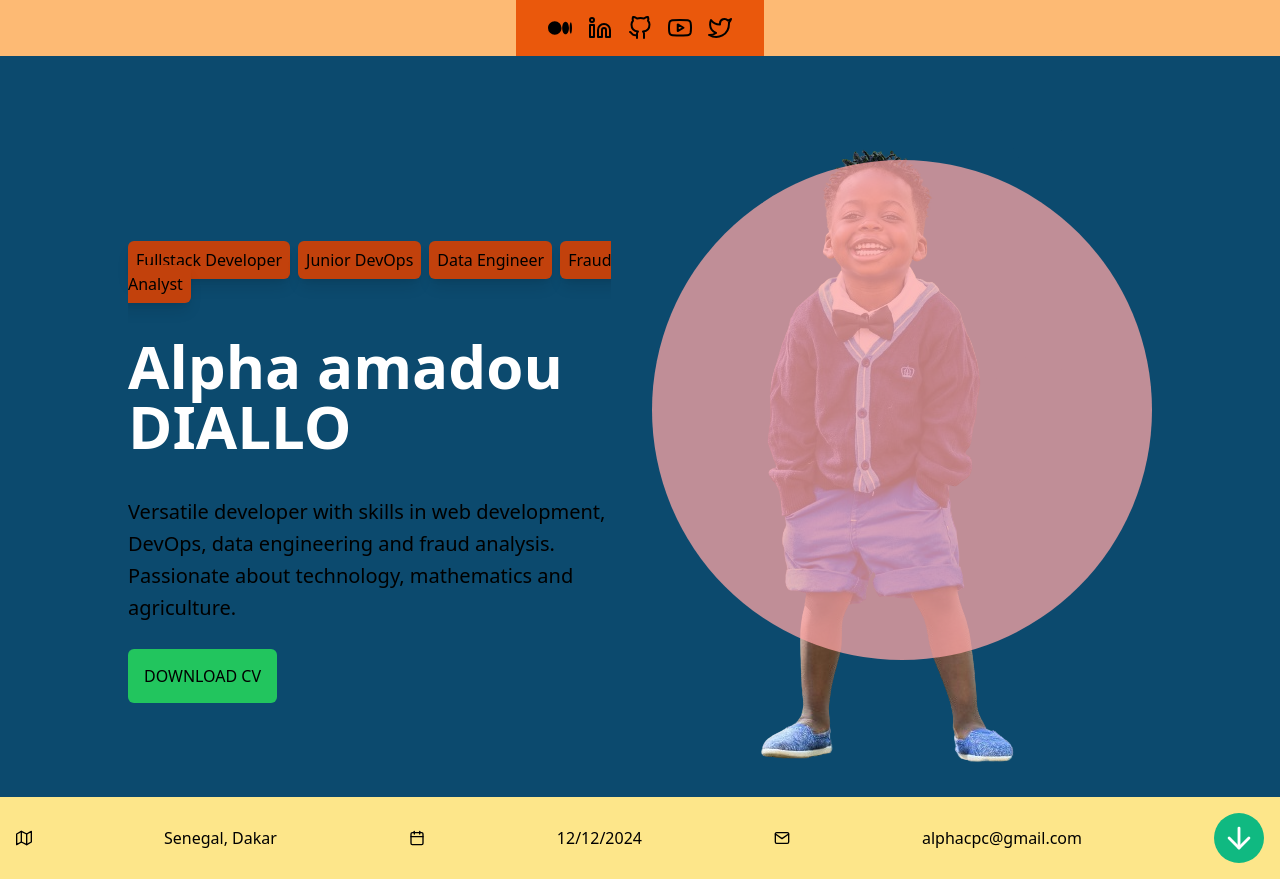
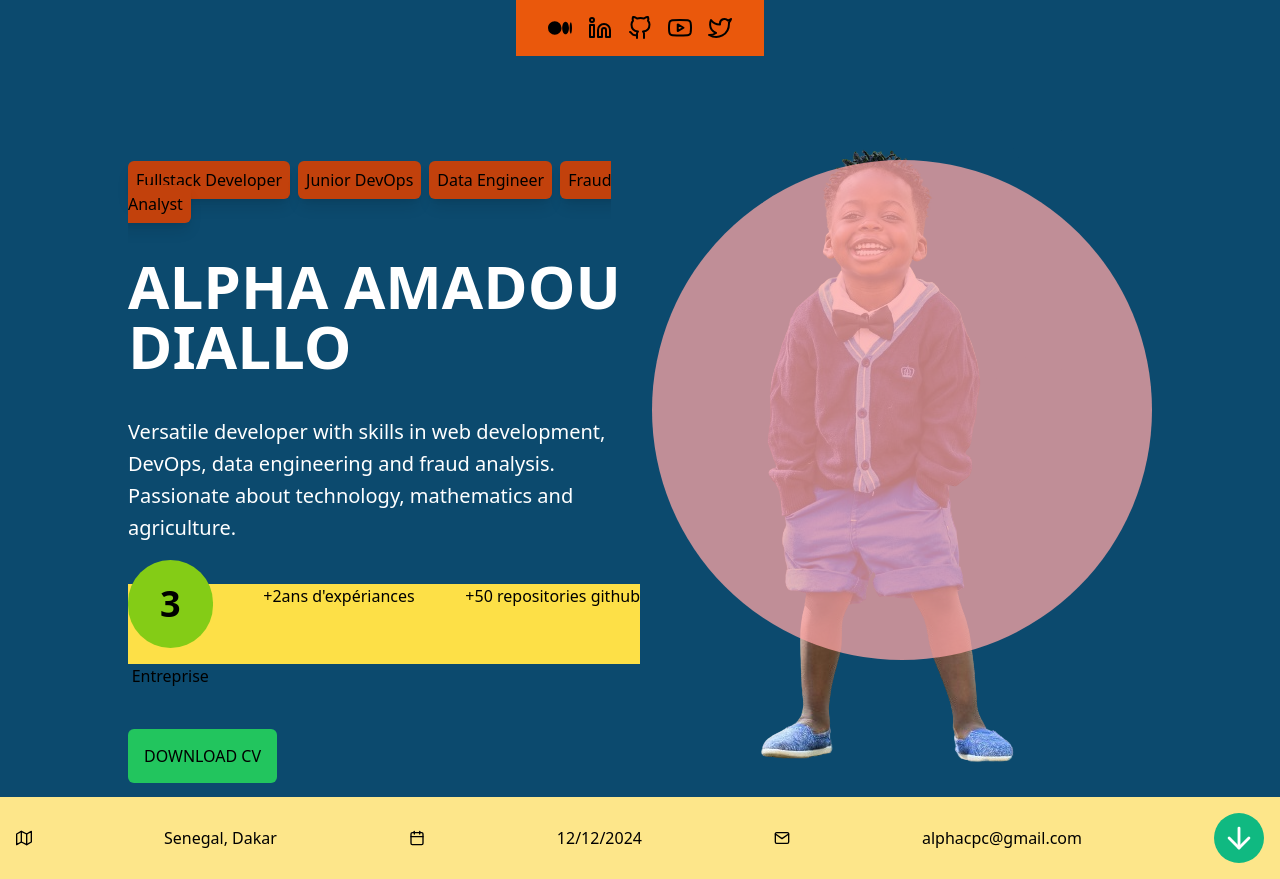
Before and after one commit to alphacpc/portfolio, a React (Create React App) app: page / in a window 1280 px wide. Built offline with nearby package versions, Linux system fonts and the light colour scheme.

Commit message:
added content for exeperiances

```diff
--- a/src/Components/shared/HeaderComponent.js
+++ b/src/Components/shared/HeaderComponent.js
@@ -7,7 +7,7 @@ import url_image from "./../../Assets/Images/image.png"
 const HeaderComponent = () => {
   return (
         <header className="min-h-screen relative">
-                <div className="link-socials bg-orange-300 flex justify-center">
+                <div className="link-socials flex justify-center">
                         <div className="bg-orange-600 flex p-4">
                                 <LinkSocialComponent icon={<BsMedium/>} link="/"/>
                                 <LinkSocialComponent icon={<FiLinkedin/>} link="/"/>
@@ -25,12 +25,22 @@ const HeaderComponent = () => {
                                         <span className="bg-orange-700 p-2 rounded-md shadow-lg mr-2">Data Engineer</span>
                                         <span className="bg-orange-700 p-2 rounded-md shadow-lg">Fraud Analyst</span>
                                 </div>
-                                <h1 className="font-semibold text-6xl mt-10 text-white">Alpha amadou DIALLO</h1>
-                                <p className="my-10 text-xl text leading-8">
+                                <h1 className="font-bold uppercase text-6xl mt-10 text-white">Alpha amadou DIALLO</h1>
+                                <p className="my-10 text-xl text leading-8 text-white">
                                         Versatile developer with skills in web development, DevOps,
                                         data engineering and fraud analysis. Passionate about technology, mathematics and agriculture.
                                 </p>
-                                <div>
+
+                                <div className="flex h-[10vh] bg-yellow-300 mb-20 justify-between">
+                                        <div className="flex flex-col justify-center items-center">
+                                                <span className="bg-lime-500 px-8 py-6 text-4xl font-bold rounded-full mb-4">3</span>
+                                                <span>Entreprise</span>
+                                        </div>
+                                        <div>+2ans d'expériances</div>
+                                        <div>+50 repositories github</div>
+                                </div>
+
+                                <div className="">
                                         <a href='#' className="p-4 uppercase rounded-md bg-green-500">Download CV</a>
                                 </div>
                         </div>
```
